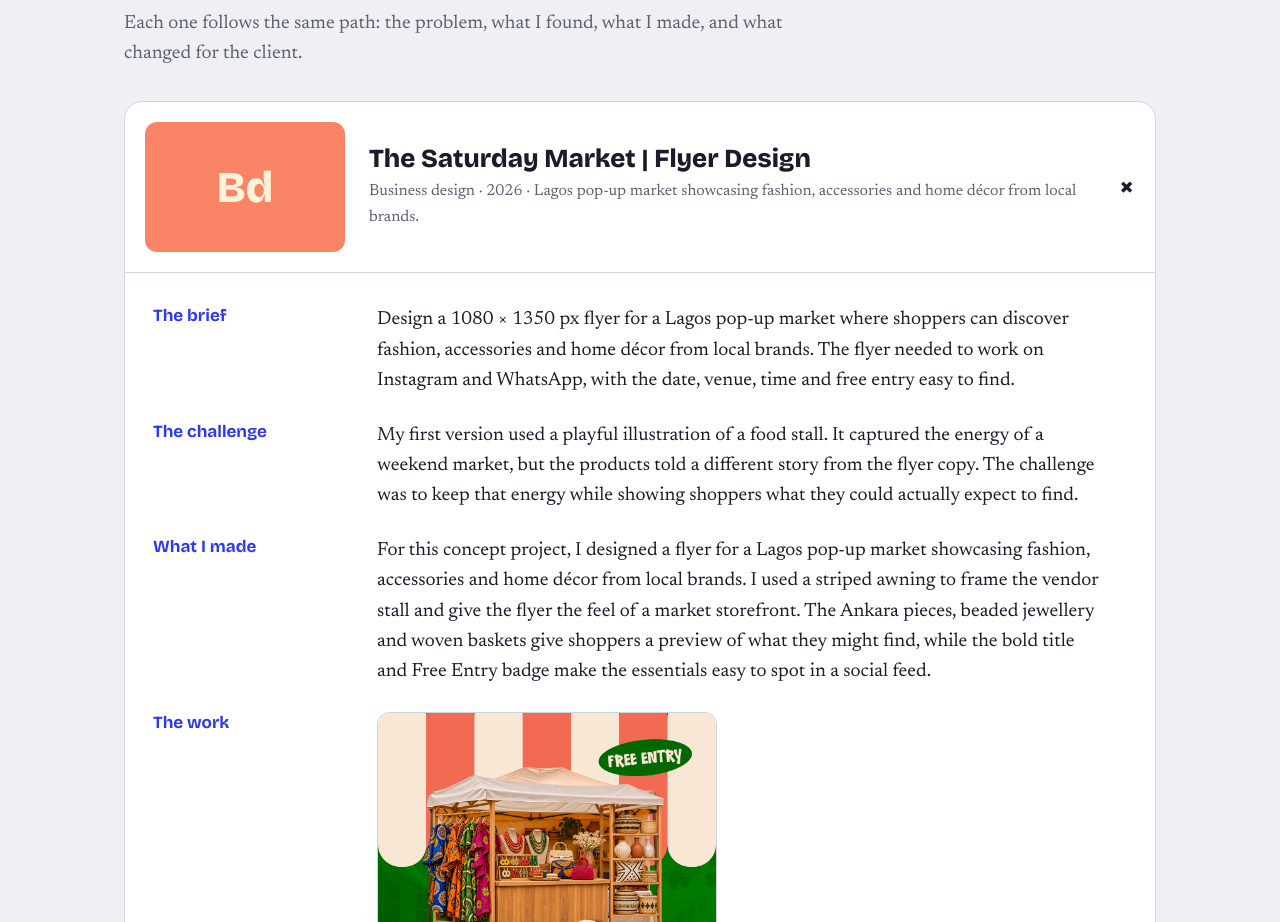
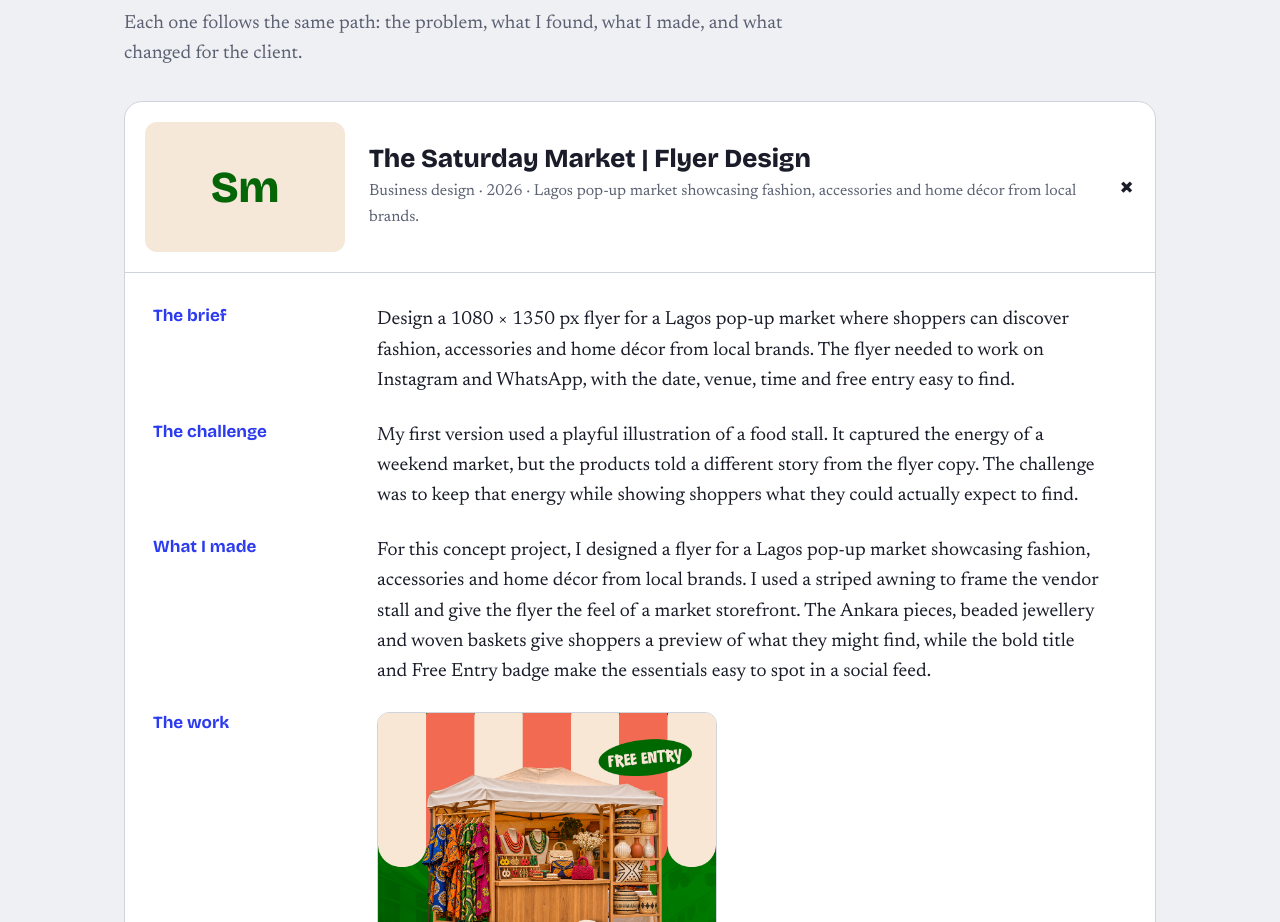
Before and after one commit to Gnero18/Brandportfolio, a plain HTML site: page index.html in a window 1280 px wide. Shown: the part 890-1812 px from the top of the page. Drawn offline with nearby package versions, Linux system fonts and the light colour scheme.

Commit message:
Update case study summary for Saturday Market flyer

```diff
--- a/index.html
+++ b/index.html
@@ -75,7 +75,7 @@ summary{grid-template-columns:1fr auto}.cover{grid-column:1/-1;order:-1}.body{gr
  <p class="sub">Each one follows the same path: the problem, what I found, what I made, and what changed for the client.</p>
 
  <details class="case" open>
-  <summary><div class="cover" style="background:#f98566;color:#fff2d8">Bd</div><div><p class="t">The Saturday Market | Flyer Design</p><p class="meta">Business design · 2026 · Lagos pop-up market showcasing fashion, accessories and home décor from local brands.</p></div><span class="plus" aria-hidden="true">+</span></summary>
+  <summary><div class="cover" style="background:#f6e8d8;color:#056608">Sm</div><div><p class="t">The Saturday Market | Flyer Design</p><p class="meta">Business design · 2026 · Lagos pop-up market showcasing fashion, accessories and home décor from local brands.</p></div><span class="plus" aria-hidden="true">+</span></summary>
   <div class="body">
    <h3>The brief</h3><p>Design a 1080 × 1350 px flyer for a Lagos pop-up market where shoppers can discover fashion, accessories and home décor from local brands. The flyer needed to work on Instagram and WhatsApp, with the date, venue, time and free entry easy to find.</p>
    <h3>The challenge</h3><p>My first version used a playful illustration of a food stall. It captured the energy of a weekend market, but the products told a different story from the flyer copy. The challenge was to keep that energy while showing shoppers what they could actually expect to find.</p>
```
